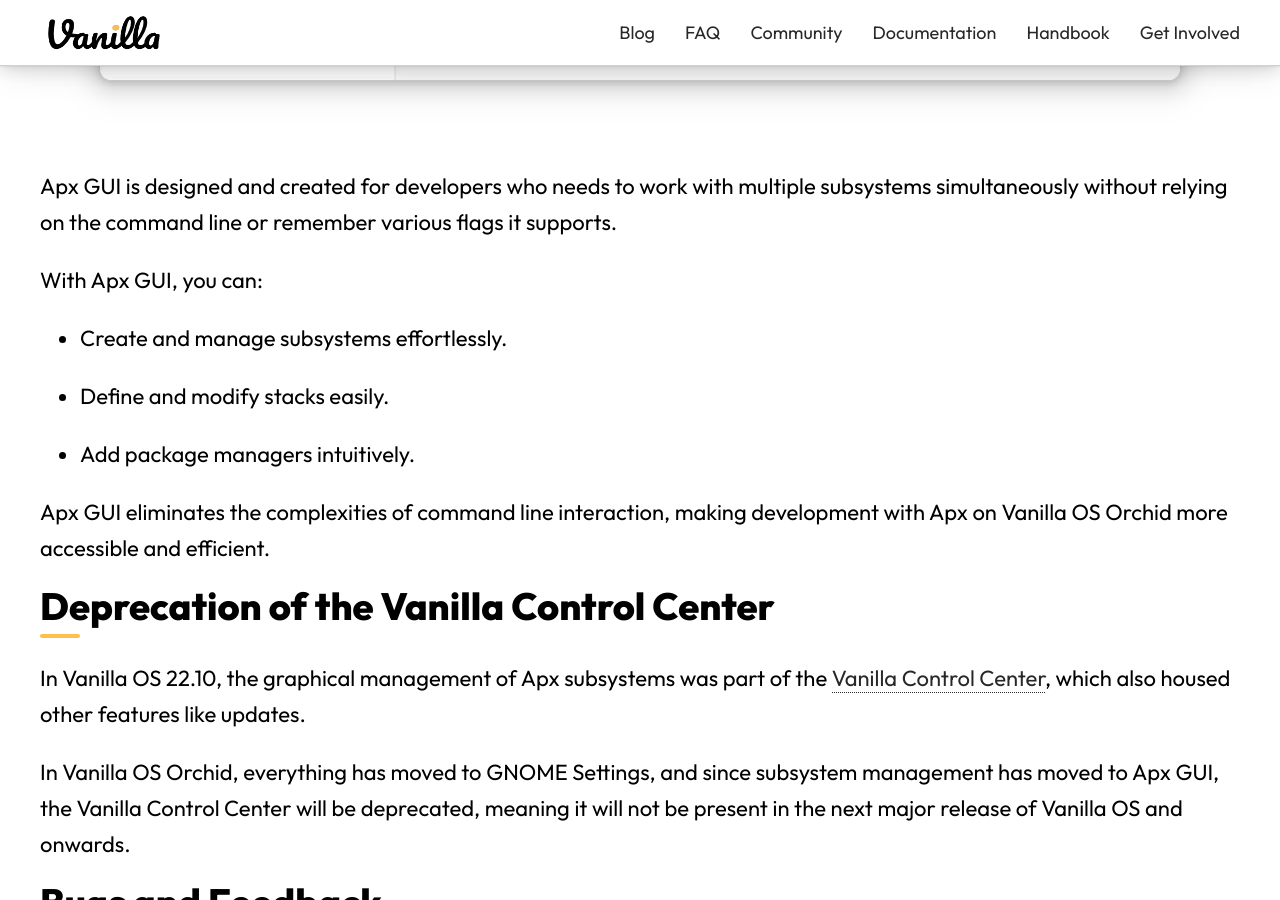
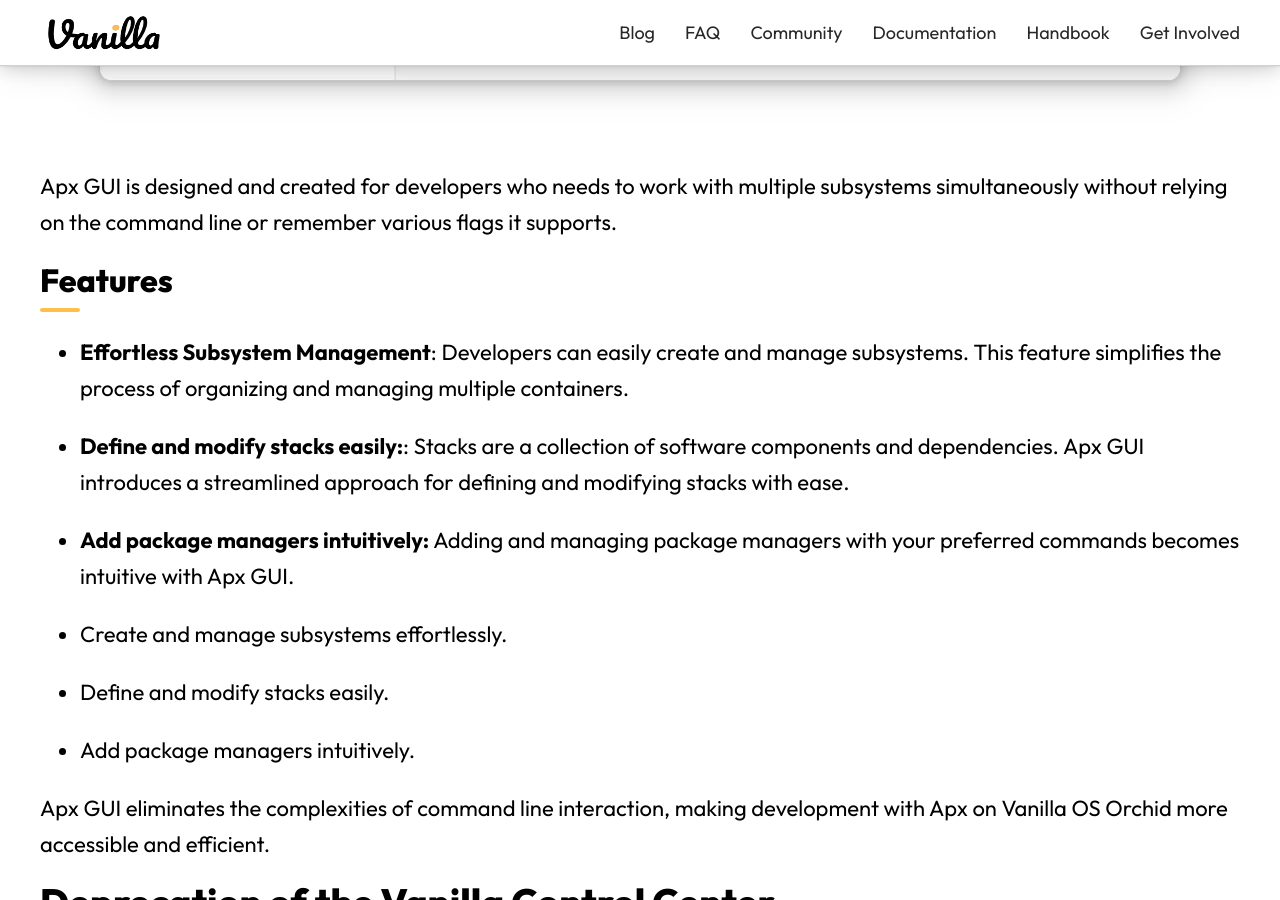
Before and after one commit to Vanilla-OS/website, a Jekyll site: the page built from _posts/2023-07-05-vanilla-os-orchid-devlog.md, in a window 1280 px wide and 900 px high, scrolled down 4274 px. Built offline with Jekyll 4.4.1, drawn with Linux system fonts in a browser that asks for light colours; nearby versions of some CDN libraries; a style sheet for code colours, icons or effects is not loaded.

Commit message:
Orchid devlog2: Update Apx GUI Features Section
Co-authored-by: Gabriel Cozma <me@gabs.eu.org>

```diff
--- a/_posts/2023-07-05-vanilla-os-orchid-devlog.md
+++ b/_posts/2023-07-05-vanilla-os-orchid-devlog.md
@@ -94,7 +94,13 @@
 
 Apx GUI is designed and created for developers who needs to work with multiple subsystems simultaneously without relying on the command line or remember various flags it supports.
 
-With Apx GUI, you can:
+### Features
+
+- **Effortless Subsystem Management**: Developers can easily create and manage subsystems. This feature simplifies the process of organizing and managing multiple containers.
+
+- **Define and modify stacks easily:**: Stacks are a collection of software components and dependencies. Apx GUI introduces a streamlined approach for defining and modifying stacks with ease.
+
+- **Add package managers intuitively:** Adding and managing package managers with your preferred commands becomes intuitive with Apx GUI.
 
 - Create and manage subsystems effortlessly.
 
```
